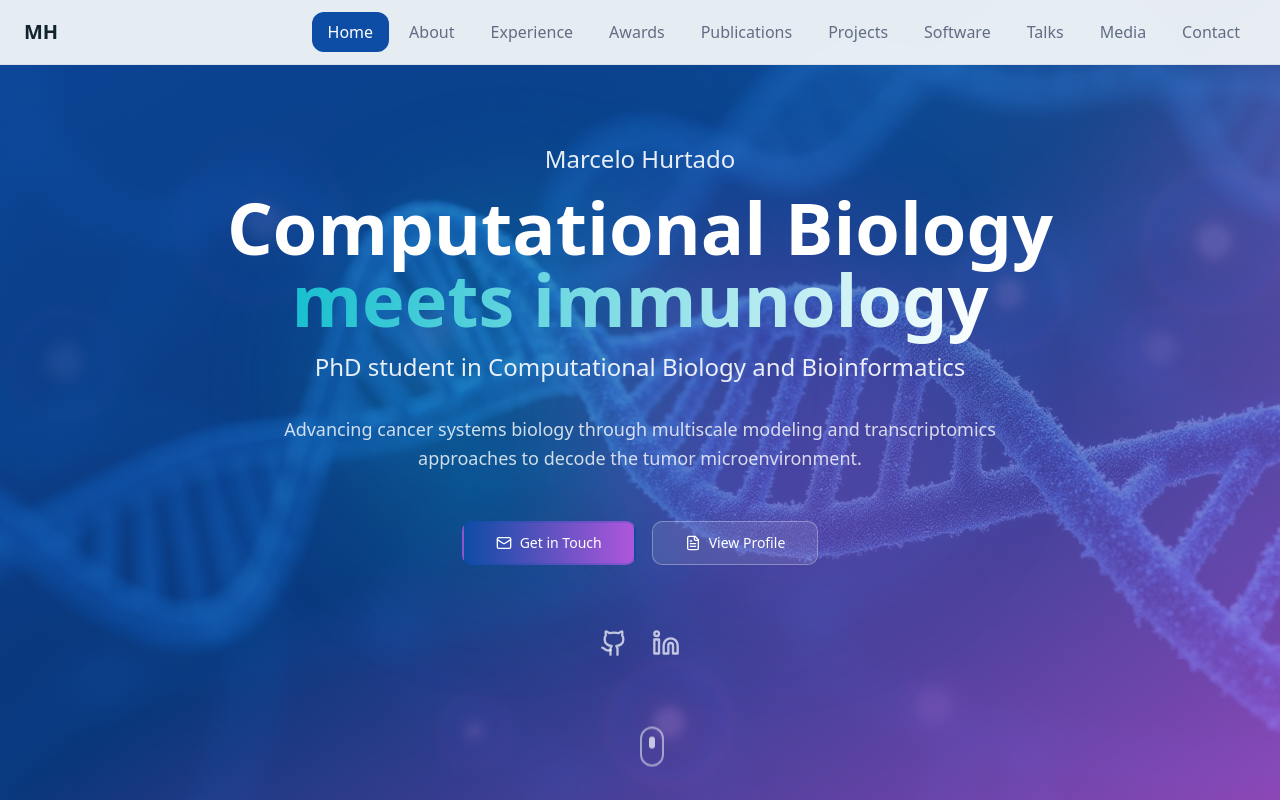
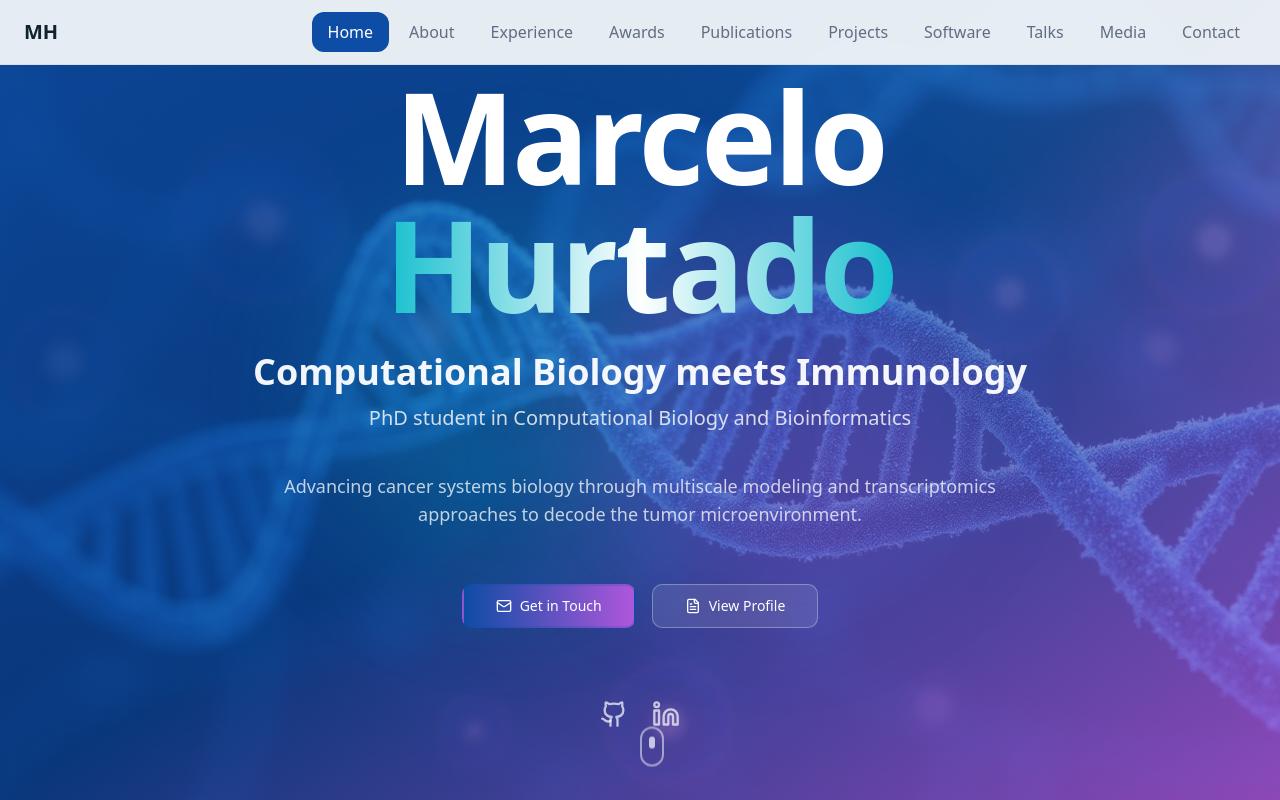
Before and after one commit to mhurtado13/mhurtado13.github.io, a React (Vite) app: page / in a window 1280 px wide. Built offline with nearby package versions, Linux system fonts and the light colour scheme; the HTML template or start-up script is replaced by a standard one.

Commit message:
Refine hero section design

```diff
--- a/src/components/Hero.tsx
+++ b/src/components/Hero.tsx
@@ -20,24 +20,26 @@ const Hero = () => {
 
       {/* Content */}
       <div className="relative z-10 container mx-auto px-6 text-center">
-        <div className="max-w-4xl mx-auto space-y-8">
-          <div className="space-y-4 animate-fade-in">
-            <p className="text-xl md:text-2xl text-white/90 font-medium">
-              Marcelo Hurtado
-            </p>
-            <h1 className="text-5xl md:text-7xl font-bold text-white leading-tight">
-              Computational Biology
+        <div className="max-w-5xl mx-auto space-y-10">
+          <div className="space-y-6 animate-fade-in">
+            <h1 className="text-6xl md:text-8xl lg:text-9xl font-bold text-white leading-tight tracking-tight">
+              Marcelo
               <br />
-              <span className="bg-gradient-to-r from-accent to-white bg-clip-text text-transparent">
-                meets immunology
+              <span className="bg-gradient-to-r from-accent via-white to-accent bg-clip-text text-transparent">
+                Hurtado
               </span>
             </h1>
-            <p className="text-xl md:text-2xl text-white/90 max-w-2xl mx-auto">
-              PhD student in Computational Biology and Bioinformatics
-            </p>
+            <div className="space-y-3">
+              <p className="text-2xl md:text-3xl lg:text-4xl text-white/95 font-semibold">
+                Computational Biology meets Immunology
+              </p>
+              <p className="text-lg md:text-xl text-white/80 max-w-2xl mx-auto">
+                PhD student in Computational Biology and Bioinformatics
+              </p>
+            </div>
           </div>
 
-          <p className="text-lg text-white/80 max-w-3xl mx-auto animate-fade-in-slow leading-relaxed">
+          <p className="text-base md:text-lg text-white/75 max-w-3xl mx-auto animate-fade-in-slow leading-relaxed px-4">
             Advancing cancer systems biology through multiscale modeling and transcriptomics approaches to decode the tumor microenvironment.
           </p>
 
```
